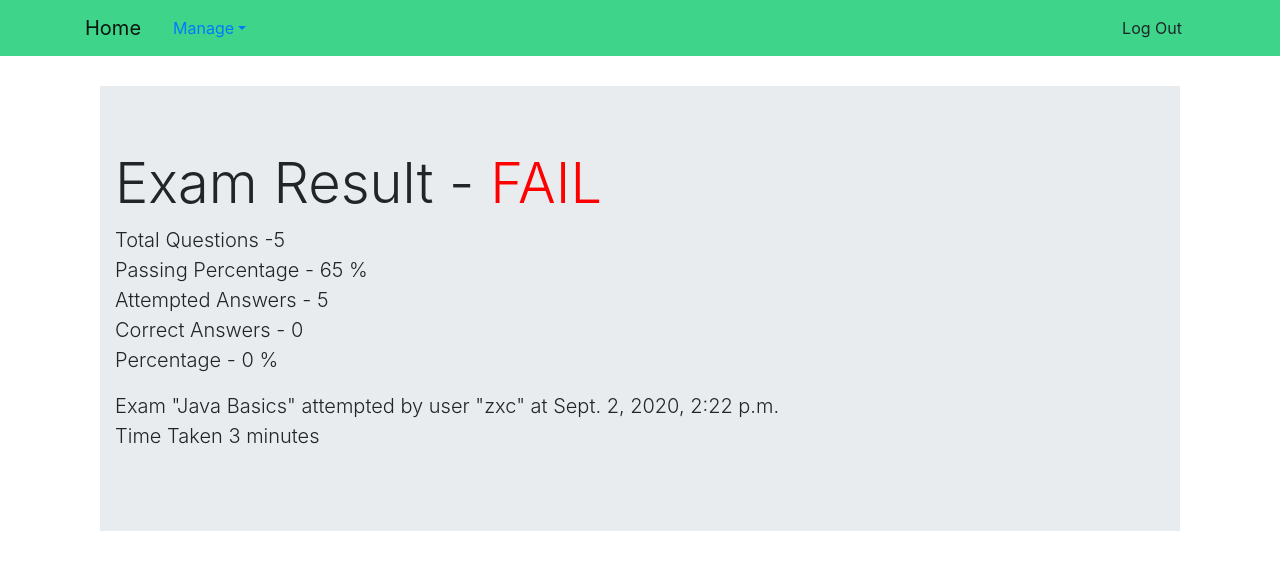
After one commit to yogenns/yogenExamRepo, a Django app: page /user/result/6/ in a window 1280 px wide. The commit adds this page. Shown: the top 570 px of the page. Run offline with Django 3.2, Linux system fonts and the light colour scheme; a user stored in the database is signed in; data comes from the database, SQL or seed files in the repository; both versions use the stored data as it was after the commit; some libraries are stand-ins or nearby versions.

Commit message:
Task 21 - View Result after Submit

```diff
--- a/yogenExamTool/exam_app/static/exam_app/css/master.css
+++ b/yogenExamTool/exam_app/static/exam_app/css/master.css
@@ -18,3 +18,9 @@
     color: rgb(160, 29, 29);
     font-size: x-large;
 }
+.FAIL{
+    color: red;
+}
+.PASS{
+    color: green;
+}
--- /dev/null
+++ b/yogenExamTool/exam_app/templates/exam_app/result_detail.html
@@ -0,0 +1,30 @@
+{% extends "base.html" %}
+{% load exam_filters %}
+{% block body_block %}
+<div class="container">
+    <div class="jumbotron jumbotron-fluid">
+        <div class="container">
+            <h1 class="display-4">Exam Result -
+                <span class="{{examattempt.result_status}}">{{examattempt.result_status}}</span>
+            </h1>
+            <p class="lead">
+                Total Questions -{{examattempt.exam.question_count}}
+                <br>
+                Passing Percentage - {{examattempt.exam.passing_percentage}} %
+                <br>
+                Attempted Answers - {{examattempt.result_attempted_question_count}}
+                <br>
+                Correct Answers - {{examattempt.result_correct_answer_count}}
+                <br>
+                Percentage - {{examattempt.result_percentage}} %
+            </p>
+
+            <p class="lead">
+                Exam "{{examattempt.exam }}" attempted by user "{{examattempt.user}}" at {{examattempt.start_time}}
+                <br>
+                Time Taken {{examattempt.start_time|timesince:examattempt.end_time }}
+            </p>
+        </div>
+    </div>
+</div>
+{% endblock %}
--- a/yogenExamTool/exam_app/urls.py
+++ b/yogenExamTool/exam_app/urls.py
@@ -20,4 +20,6 @@ urlpatterns = [
     url('^exam/delete/$', views.DeleteExamView.as_view(), name='exam_delete'),
     url('^start/$', views.StartExamView.as_view(), name='exam_start'),
     url('^submit_exam/$', views.SubmitExamView.as_view(), name='submit_exam'),
+    url('^user/result/(?P<pk>\d+)/$',
+        views.ViewExamResultDetailView.as_view(), name='view_result'),
 ]
--- a/yogenExamTool/exam_app/views.py
+++ b/yogenExamTool/exam_app/views.py
@@ -2,7 +2,7 @@ import datetime
 from django.views.generic.edit import FormView
 from django.contrib import messages
 from django.shortcuts import render, get_object_or_404
-from django.views.generic import TemplateView, CreateView, DeleteView, ListView, View
+from django.views.generic import TemplateView, CreateView, DeleteView, ListView, View, DetailView
 from django.urls import reverse_lazy
 from . import forms
 from . import models
@@ -234,8 +234,18 @@ class SubmitExamView(LoginRequiredMixin, View):
             exam_attempt_obj._result_status = 'F'
 
         exam_attempt_obj.save()
-        return HttpResponseRedirect('/')
-        # return HttpResponseRedirect('/user/result/'+str(exam_attempt_id))
+        return HttpResponseRedirect('/user/result/'+str(exam_attempt_id))
 
     def get(self, request, **kwargs):
         return HttpResponseRedirect('/')
+
+
+class ViewExamResultDetailView(LoginRequiredMixin, DetailView):
+    model = models.ExamAttempt
+    template_name = 'exam_app/result_detail.html'
+
+    def get_queryset(self):
+        #user = self.request.user
+        queryset = super().get_queryset()
+        queryset = queryset.filter(pk=self.kwargs.get('pk'))
+        return queryset
```
Also changed, not shown: yogenExamTool/db.sqlite3.
